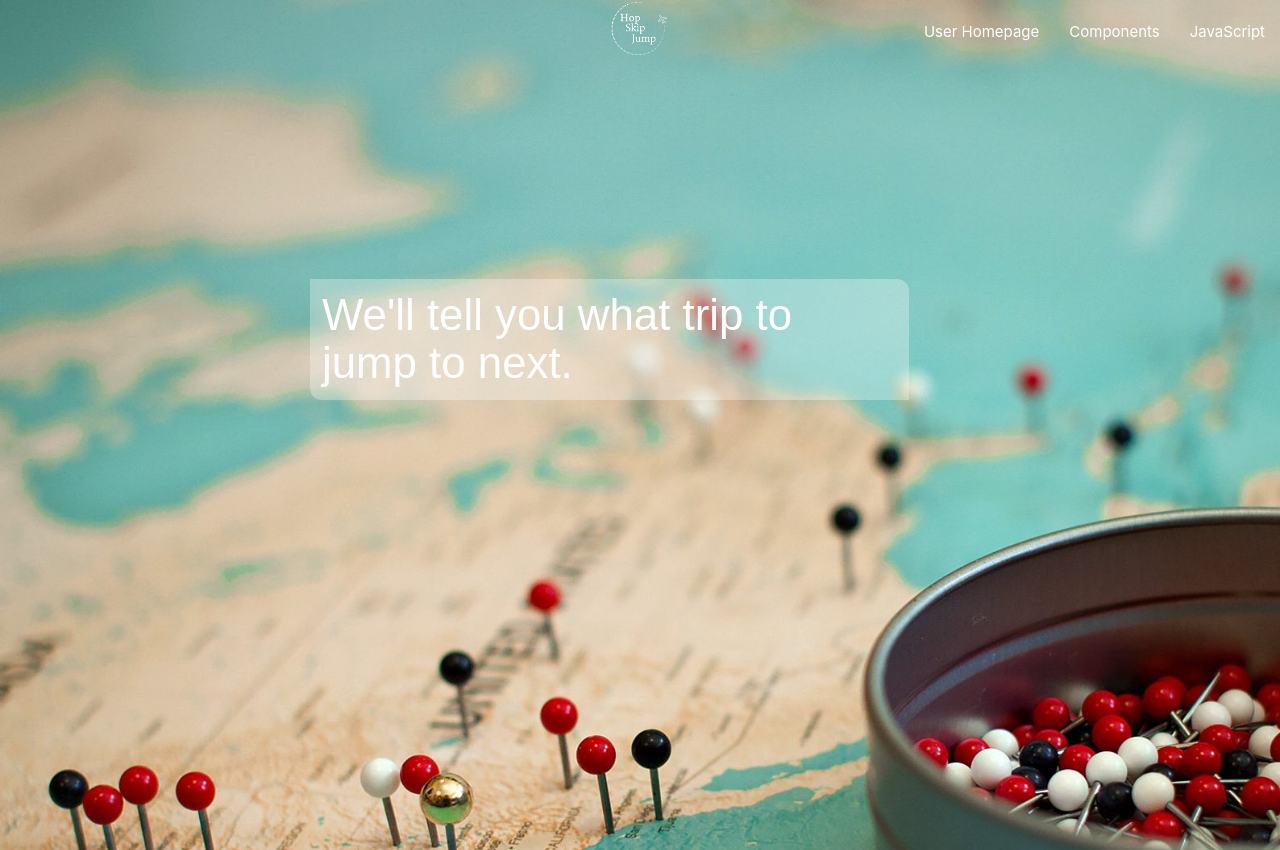
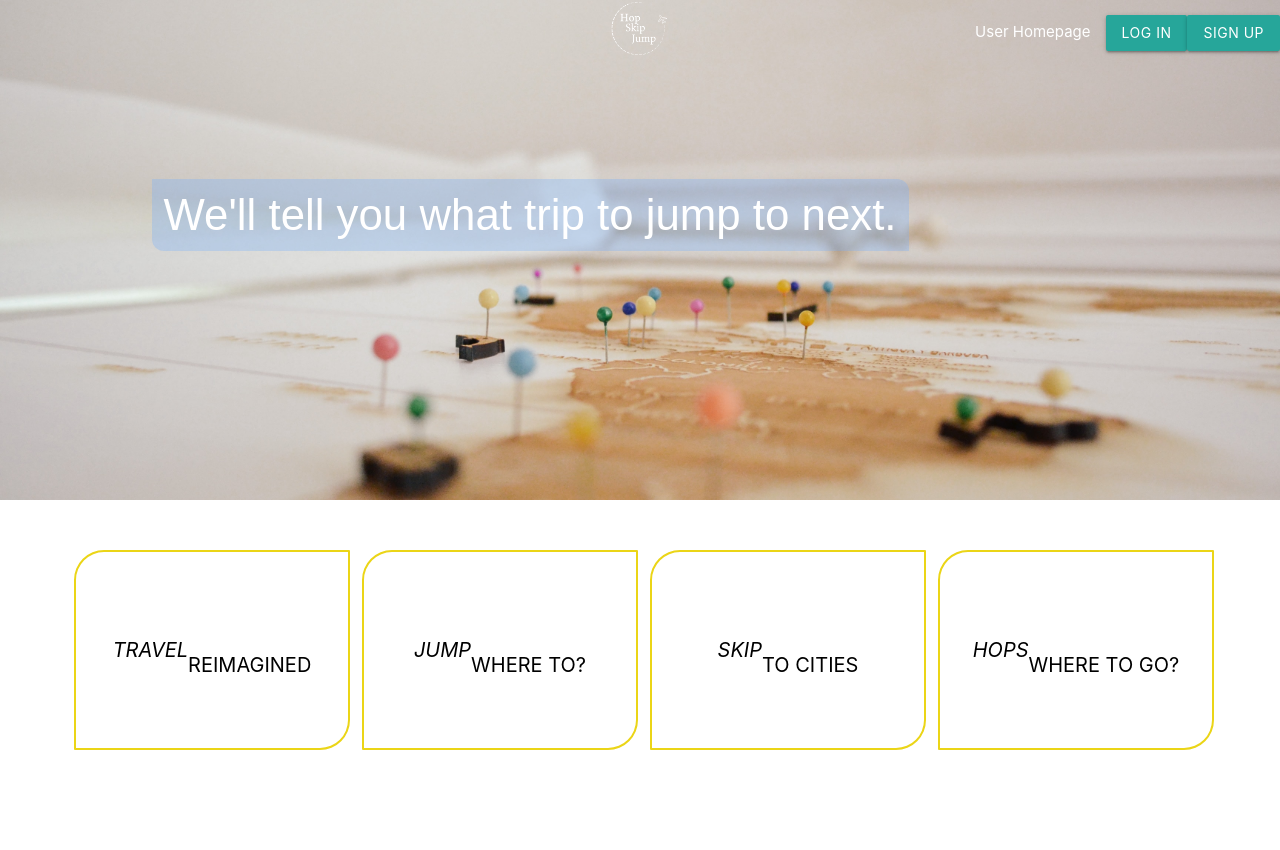
Before and after one commit to project3-aa/hsj-frontend, a React (Create React App) app: page / in a window 1280 px wide. After the commit the page ends 800 px from the top, so only its background shows below. Built offline with nearby package versions, Linux system fonts and the light colour scheme; a web font is replaced by a local one.

Commit message:
hope this works

```diff
--- a/src/components/createjump/CreateJump.js
+++ b/src/components/createjump/CreateJump.js
@@ -5,14 +5,42 @@ import ('./createjump.css');
 
 
 class CreateJump extends Component {
-
   constructor(props){
     super(props)
     this.state = {
-
+      newStart: "",
+      newEnd: "",
+      newDuration: 0,
+      newDescription: ""
     }
   }
 
+  handleFormSubmit = (event) => {
+    event.preventDefault();
+    console.log(this.state);
+    axios.post("http://localhost:4000/api/jump/newJump", {
+      theStart: this.state.newStart,
+      theEnd: this.state.newEnd,
+      theDuration: this.state.newDuration,
+      theDescription: this.state.newDescription,
+    }, {withCredentials: true})
+    .then(() => {
+      this.props.getData();
+      //this function updates something
+        this.setState({
+          newStart: "",
+          newEnd: "",
+          newDuration: 0,
+          newDescription: ""
+        });
+    })
+    .catch (error => console.log(error))
+    }
+
+    handleChange = (event) => {
+      const {name, value} = event.target;
+      this.setState({[name]: value});
+  }
 
 
 
@@ -25,8 +53,18 @@ class CreateJump extends Component {
   render(){
 
     return(
-      <div>
-        <h1>WELCOME TO THE PAGE WHERE YOU CAN CREATE A NEW JUMP!</h1>
+      <div className="createJump">
+        <form onSubmit={this.handleFormSubmit}>
+          <label>Start:</label>
+          <input type="text" name="newStart" value={this.state.newStart} onChange={ e => this.handleChange(e)}/>
+          <label>End:</label>
+          <input type="text"  name="newEnd" value={this.state.newEnd} onChange={e => this.handleChange(e)}/>
+          <label>Duration:</label>
+          <input type="number" name="newDuration" value={this.state.newDuration} onChange={e => this.handleChange(e)}/>
+          <label>Description:</label>
+          <textarea name="newDescription" value={this.state.newDescription} onChange={ e => this.handleChange(e)} />
+          <input type="submit" value="Submit"/>
+        </form>
       </div>
     )
 
--- a/src/components/homepage/HomePage.js
+++ b/src/components/homepage/HomePage.js
@@ -21,11 +21,18 @@ class HomePage extends Component {
     return(
       <div>
 
-        <header class="navHeader">
+        <header id="navOverlay" class="navHeader">
           <div class="navOneLiner">
             <h3> We'll tell you what trip to jump to next.</h3>
           </div>
         </header>
+
+            <div id="mid-body" class= "flex-container">
+            <span><em>Travel</em><br/>Reimagined</span>
+            <span><em>Jump</em><br/>Where To?</span>
+            <span><em>Skip</em><br/>To Cities</span>
+            <span><em>Hops</em><br/>Where to go?</span>
+        </div>
 
       </div>
     )
--- a/src/components/homepage/homepage.css
+++ b/src/components/homepage/homepage.css
@@ -1,8 +1,8 @@
 .navHeader{
-  background-image: url('/images/mapPin.jpg');
+  background-image: url('/images/mapPin2.jpg');
   background-size: cover;
   background-repeat: no-repeat;
-  height: 850px;
+  height: 500px;
   width: 100%;
   margin-top: -64px;
 }
@@ -10,7 +10,7 @@
 .navOneLiner{
  display: flex;
  justify-content: center;
- padding-top: 250px;
+ padding-top: 150px;
 }
 
 .navOneLiner h3{
@@ -18,6 +18,35 @@
   color: white;
   border-radius: 0px 12px;
   padding: 12px 12px;
-  background-color: rgba(255,255,255, 0.3);
-  margin-left: 310px;
+  background-color: rgba(118, 175, 250, 0.315);
+  margin-left: 100px;
 }
+
+
+.flex-container {
+  display: flex;
+  flex-wrap: nowrap;
+  align-items: center;
+  width: 90%;
+  margin-bottom: 30px;
+  margin-top: 50px;
+  margin-left: 62px;
+}
+
+.flex-container > span {
+  text-transform: uppercase;
+  color: black;
+  width: 25%;
+  height: 200px;
+  text-align: center;
+  font-size: 20px;
+  display: flex;
+  margin-left: 12px;
+  justify-content: center;
+  align-content: center;
+  align-items: center;
+  border-radius: 30px 1px;
+  border: 2px solid rgb(235, 213, 23);
+  /* background-image: url(/images/mapPin2.jpg); */
+  background-color: transparent;
+}
--- a/src/components/login/Login.js
+++ b/src/components/login/Login.js
@@ -1,6 +1,8 @@
 import React, { Component } from 'react';
 import AuthService from '../../services/AuthService';
 import { Link } from 'react-router-dom';
+import M from 'materialize-css';
+import { Modal, Button } from 'react-materialize';
 
 class Login extends Component {
   constructor(props){
@@ -29,33 +31,58 @@ class Login extends Component {
 
   render(){
     return(
-      <div>
-      <form onSubmit = {this.tryToLogin}>
-
-          <h3>Login</h3>
-
+    <div>
+      <Button href="#modal1" className="modal-trigger">
+      Log In
+      </Button>
+      <Modal id="modal1">
+      <h5>Login</h5>
+          <form onSubmit = {this.tryToLogin}>
           <legend>Username</legend>
           <input value={this.state.usernameInput}
             name="usernameInput"
             onChange={this.handleChange}
           />
 
-          <legend>Password</legend>
-          <input value={this.state.passwordInput}
+          {/* <label>Password</label> */}
+          <input placeholder="Username" value={this.state.passwordInput}
             name="passwordInput"
             onChange={this.handleChange}
           />
+        <button>Submit</button>
+          </form>
+      </Modal>
+      </div>
 
 
 
-        <button>Submit</button>
+    //   <div>
+    //   <form onSubmit = {this.tryToLogin}>
 
-      </form>
+    //       <h3>Login</h3>
 
-      <p>Already have account?
-        <Link to={"/"}> Login</Link>
-      </p>
-    </div>
+    //       <legend>Username</legend>
+    //       <input value={this.state.usernameInput}
+    //         name="usernameInput"
+    //         onChange={this.handleChange}
+    //       />
+
+    //       <legend>Password</legend>
+    //       <input value={this.state.passwordInput}
+    //         name="passwordInput"
+    //         onChange={this.handleChange}
+    //       />
+
+
+
+    //     <button>Submit</button>
+
+    //   </form>
+
+    //   <p>Already have account?
+    //     <Link to={"/"}> Login</Link>
+    //   </p>
+    // </div>
 
     )
   }
--- a/src/components/navbar/Navbar.js
+++ b/src/components/navbar/Navbar.js
@@ -1,10 +1,13 @@
 import React from 'react';
 import './navbar.css'
 import {Link} from 'react-router-dom';
-
+import Login from '../login/Login'
+import M from 'materialize-css';
+import { Modal, Button } from 'react-materialize';
 
 
 function Navbar(props){
+
 
     // const doTheLogout = () =>{
         //     props.pleaseLogOut()
@@ -22,12 +25,19 @@ function Navbar(props){
         <img src="./images/hsj4Logo.png" alt="HSJLOGO" class="brand-logo center"></img>
         <ul id="nav-mobile" class="right hide-on-med-and-down">
             <li><Link to='/userHomepage'>User Homepage</Link></li>
-                    <li><a href="badges.html">Components</a></li>
-                    <li><a href="collapsible.html">JavaScript</a></li>
+            <li><Login/></li>
+            <li>
+                <Button href="#modal1" className="modal-trigger">
+                sign Up
+                </Button>
+                <Modal id="modal1">
+                Lorem ipsum dolor sit amet
+                </Modal>
+            </li>
+
         </ul>
         </div>
      </nav>
-
      </div>
 
 
--- a/src/components/navbar/navbar.css
+++ b/src/components/navbar/navbar.css
@@ -11,5 +11,68 @@ nav img{
 
 
 nav{
-  background-image: url('/images/mapPin.jpg');
+  background-image: url('/images/mapPin2.jpg');
 }
+
+
+  /*Trigger Button*/
+  .login-trigger {
+    font-weight: bold;
+    color: #fff;
+    background: linear-gradient(to bottom right, #F4F1BB, #E6EBE0);
+    padding: 10px 30px;
+    border-radius: 12px 12px;;
+    position: relative;
+    top: 50%;
+  }
+
+  /*Modal*/
+  h4 {
+    font-weight: bold;
+    color: #fff;
+  }
+  .loginClose {
+    color: #fff;
+    transform: scale(1.2)
+  }
+  .modal-content {
+    font-weight: bold;
+    background: transparent;
+  }
+  .form-control {
+    margin: 1em 0;
+  }
+  .form-control:hover, .form-control:focus {
+    box-shadow: none;
+    border-color: #fff;
+  }
+  .username, .password {
+    border: none;
+    border-radius: 0;
+    box-shadow: none;
+    border-bottom: 2px solid white;
+    padding-left: 0;
+    font-weight: normal;
+    background: transparent;
+  }
+  .form-control::-webkit-input-placeholder {
+    color: #bbb;
+  }
+  .form-control:focus::-webkit-input-placeholder {
+    font-weight: bold;
+    color: #bbb;
+  }
+  .login {
+    padding: 6px 20px;
+    border-radius: 12px 0px;
+    background: none;
+    border: 2px solid #5CA4A9;
+    color: white;
+    font-weight: bold;
+    transition: all .5s;
+    margin-top: 1em;
+  }
+  .login:hover {
+    background: #9BC1BC;
+    color: white;
+  }
```
Also changed, not shown: public/images/mapPin2.jpg (added). Lines whose indentation alone changed are shown as unchanged.
